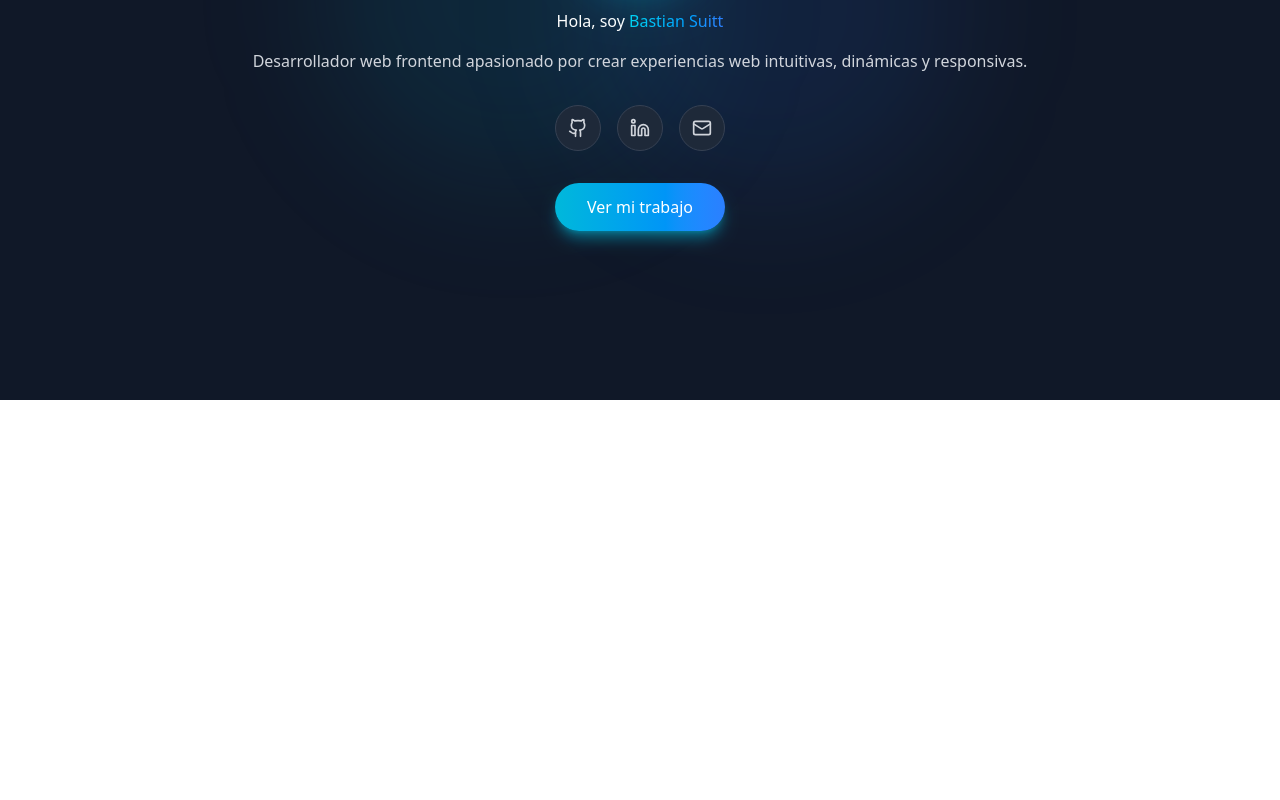
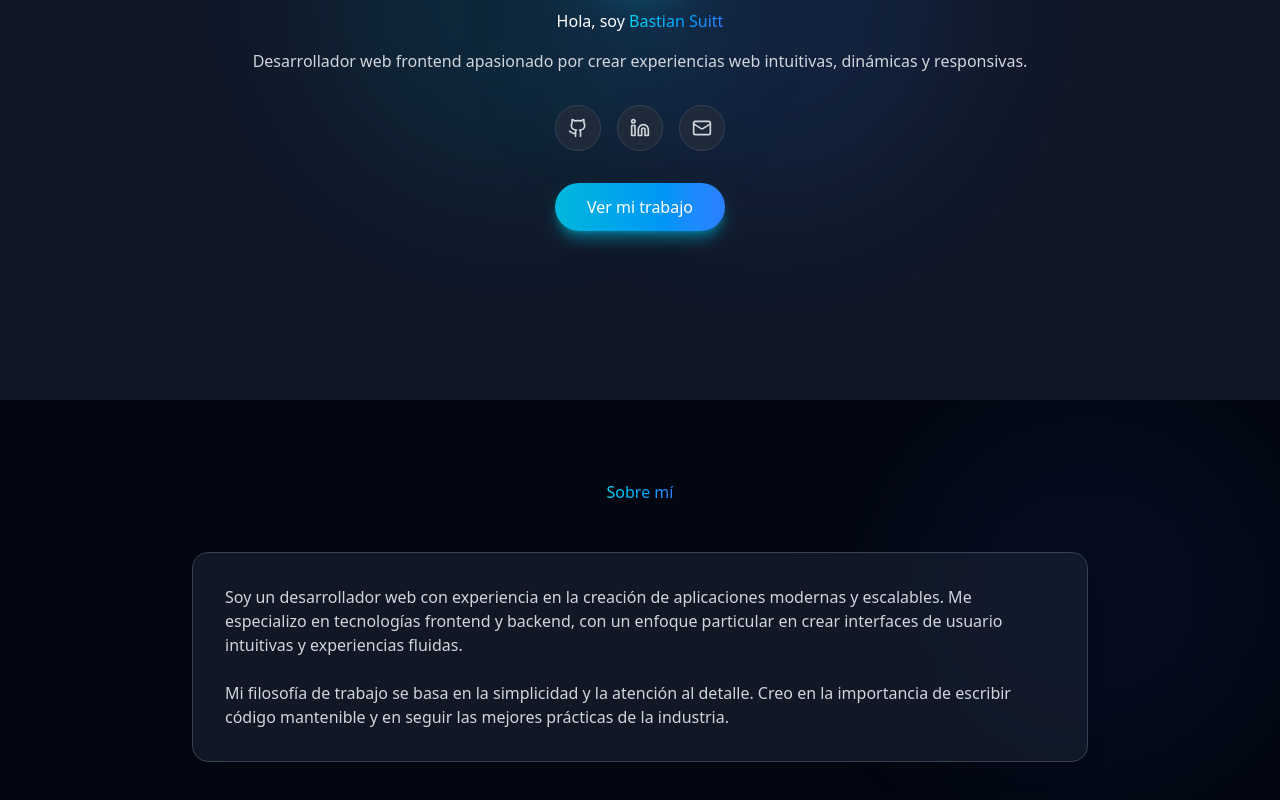
Before and after one commit to B-Suitt/Portfolio, a React (Vite) app: page / in a window 1280 px wide. Shown: the part 400-1200 px from the top of the page. Before the commit the page ends 800 px from the top, so only its background shows below. Built offline with nearby package versions, Linux system fonts and the light colour scheme.

Commit message:
add about

```diff
--- a/src/App.tsx
+++ b/src/App.tsx
@@ -1,3 +1,4 @@
+import About from "./components/About"
 import { Header } from "./components/Header"
 import { Hero } from "./components/Hero"
 
@@ -7,6 +8,7 @@ function App() {
     <div className="min-h-screen bg-gray-900">
     <Header />
     <Hero />
+    <About />
 
     </div>
   )
--- /dev/null
+++ b/src/components/About.tsx
@@ -0,0 +1,33 @@
+const About = () => {
+  return (
+    <section id="about" className="py-20 px-6 bg-gray-950 relative">
+      <div className="absolute inset-0 overflow-hidden pointer-events-none">
+        <div className="absolute top-0 right-0 w-96 h-96 bg-blue-500/5 rounded-full blur-3xl"></div>
+      </div>
+      <div className="max-w-4xl mx-auto relative z-10">
+        <h2 className="text-white mb-12 text-center">
+          <span className="bg-linear-to-r from-cyan-400 to-blue-500 bg-clip-text text-transparent">
+            Sobre mí
+          </span>
+        </h2>
+        <div className="bg-gray-800/50 backdrop-blur-sm rounded-2xl p-8 border border-gray-700 shadow-xl">
+          <div className="space-y-6 text-gray-300">
+            <p>
+              Soy un desarrollador web con experiencia en la creación de
+              aplicaciones modernas y escalables. Me especializo en tecnologías
+              frontend y backend, con un enfoque particular en crear interfaces
+              de usuario intuitivas y experiencias fluidas.
+            </p>
+            <p>
+              Mi filosofía de trabajo se basa en la simplicidad y la atención al
+              detalle. Creo en la importancia de escribir código mantenible y en
+              seguir las mejores prácticas de la industria.
+            </p>
+          </div>
+        </div>
+      </div>
+    </section>
+  );
+};
+
+export default About;
```
